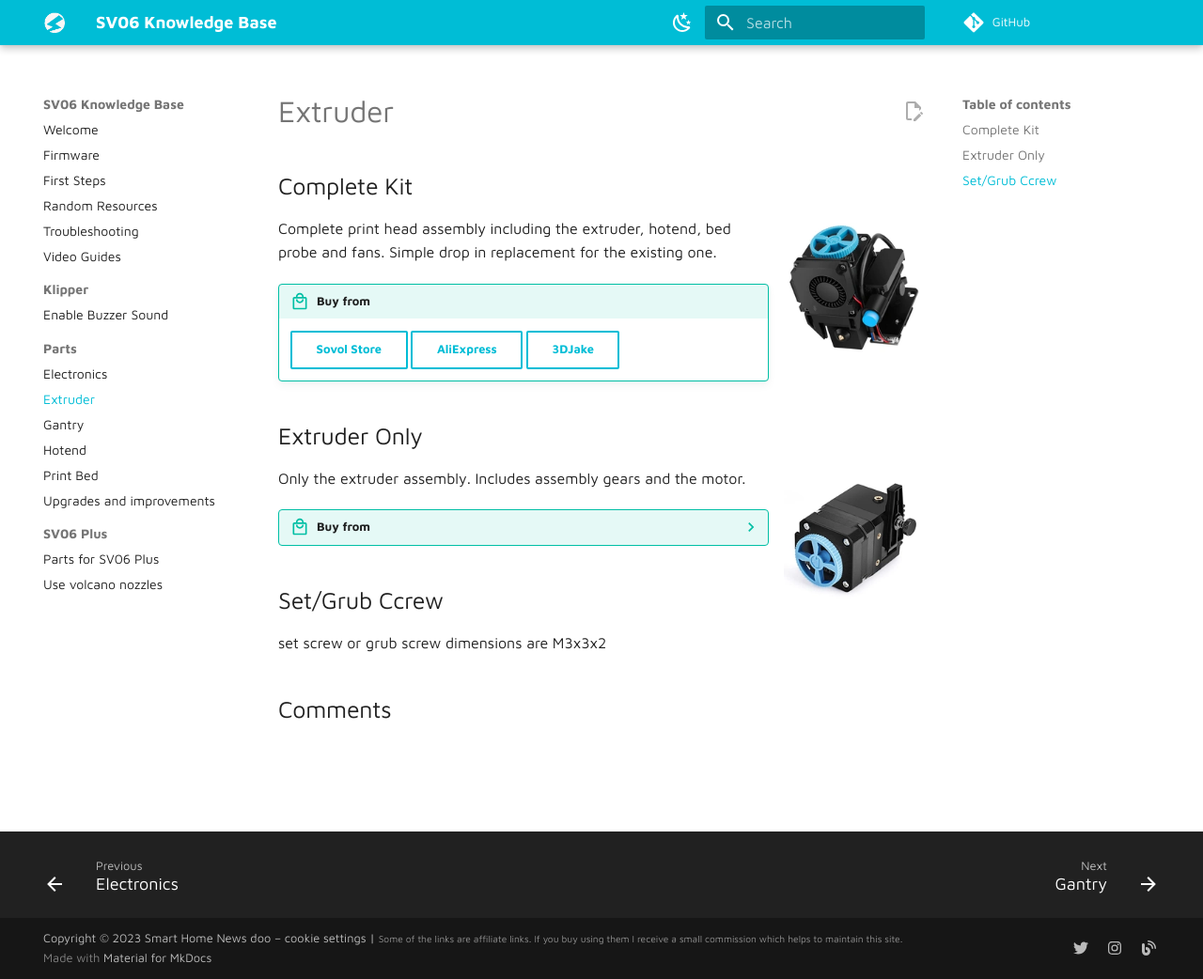
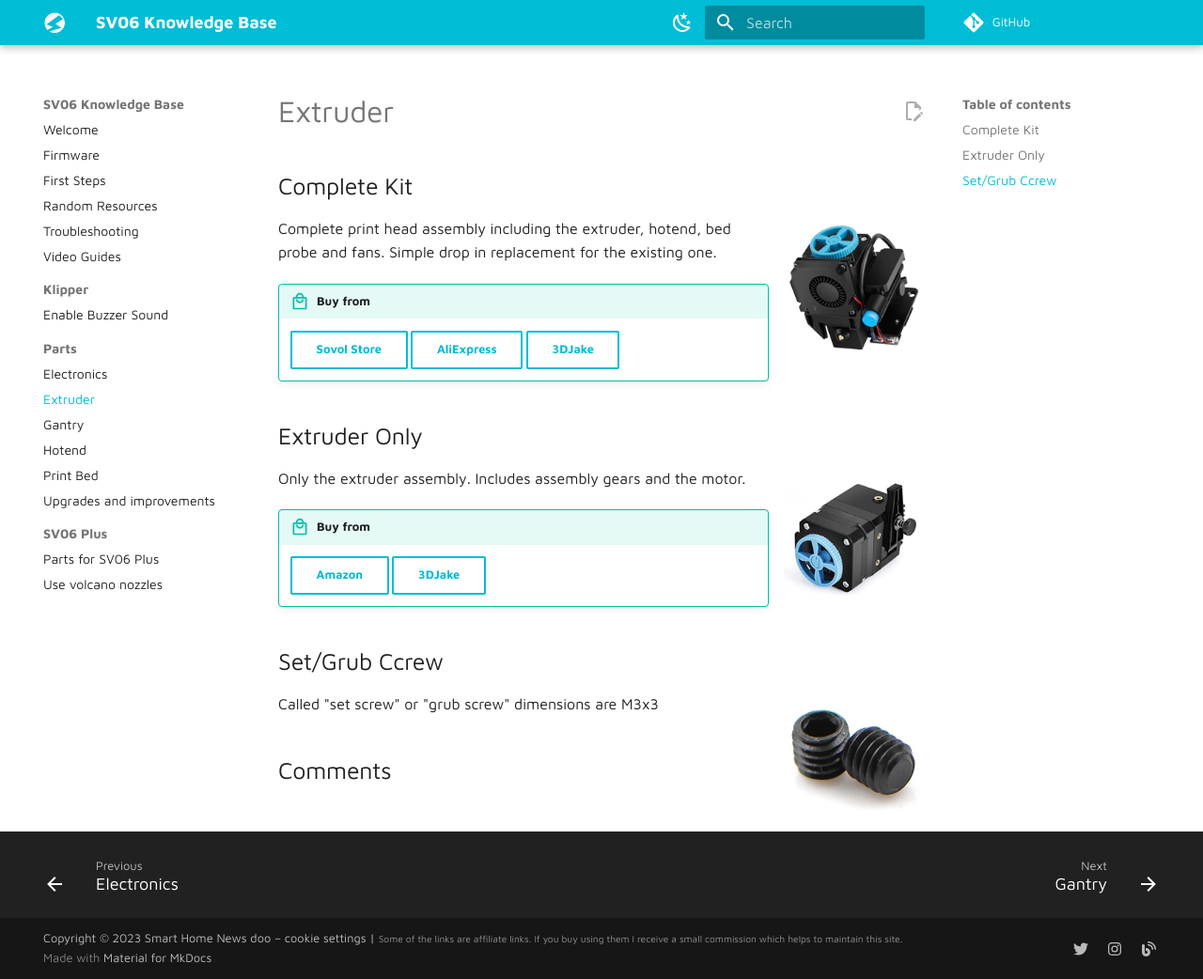
Before and after one commit to blakadder/sv06, an MkDocs documentation site: the page built from docs/Parts/extruder-parts.md, in a window 1280 px wide and 1042 px high. Shown: the whole window at 94% size. Built offline with MkDocs 1.6.1 and Material for MkDocs 9.7.7, drawn with Linux system fonts in a browser that asks for light colours; comment, search, counter and statistics services are not loaded.

Commit message:
add grub screw

```diff
--- a/docs/Parts/extruder-parts.md
+++ b/docs/Parts/extruder-parts.md
@@ -20,9 +20,11 @@
 
 Only the extruder assembly. Includes assembly gears and the motor.
 
-??? tip "Buy from"
+!!! tip "Buy from"
     [Amazon](https://www.amazon.com/Sovol-SV06-Planetary-Extruder-Leveling/dp/B0BQC5FYKJ?&linkCode=ll1&tag=blakadders-20&linkId=43db8bf946d9d18b10ffdd3bdb0d5c14&language=en_US&ref_=as_li_ss_tl){ .md-button } [3DJake](https://www.awin1.com/cread.php?awinmid=21809&awinaffid=930253&ued=https%3A%2F%2Fwww.3djake.com%2Fbondtech%2Fdirect-drive-extruder-2){ .md-button }
 
 ## Set/Grub Ccrew
 
-set screw or grub screw dimensions are M3x3x2
+![Set screw](/images/setscrew.webp){ align=right width="150" }
+
+Called "set screw" or "grub screw" dimensions are M3x3
--- a/mkdocs.yml
+++ b/mkdocs.yml
@@ -21,7 +21,7 @@
     - media: "(prefers-color-scheme: dark)"
       scheme: slate
       primary: cyan
-      accent: teal
+      accent: light blue
       toggle:
         icon: material/weather-sunny
         name: Switch to light mode
```
Also changed, not shown: docs/images/setscrew.webp (added).
